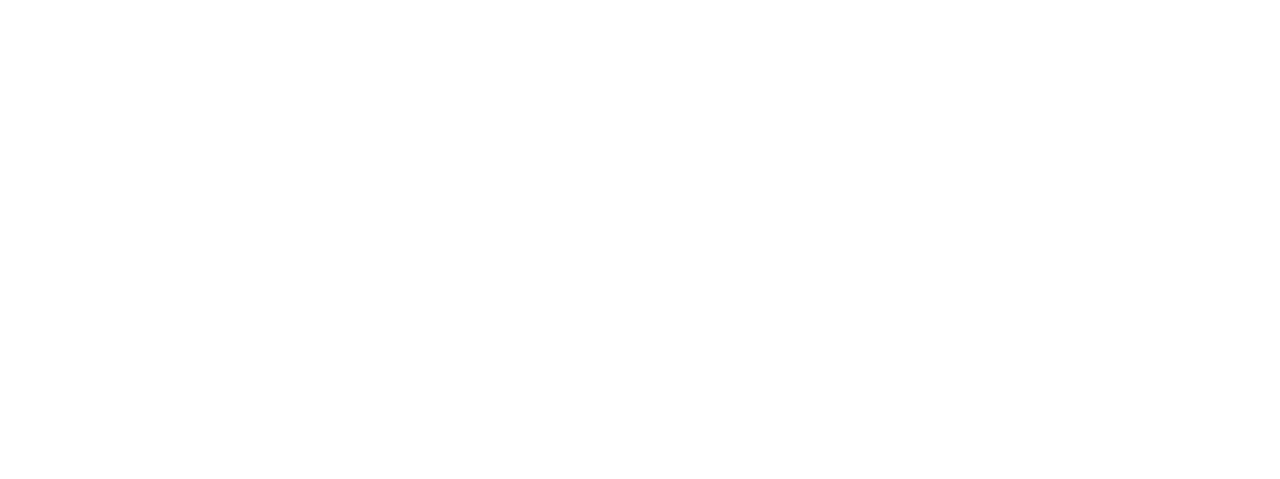
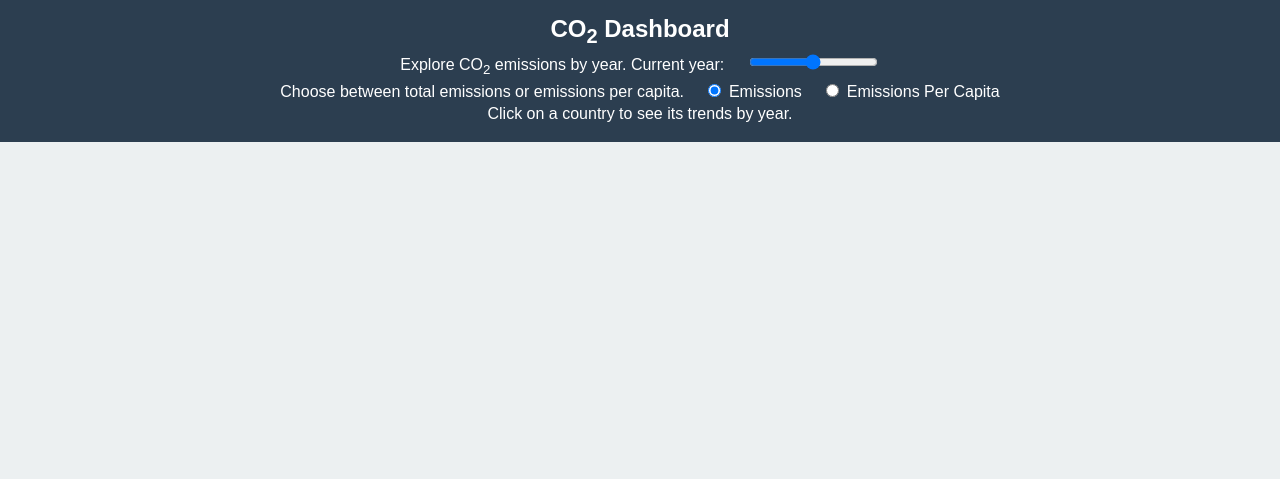
Before and after one commit to allaev/emissions-d3, a plain HTML site: page index.html in a window 1280 px wide. Drawn offline with Linux system fonts and the light colour scheme.

Commit message:
add html markup, add css styles

```diff
--- a/css/main.css
+++ b/css/main.css
@@ -0,0 +1,92 @@
+* {
+  font-family: 'Source Sans Pro', sans-serif;
+}
+
+body {
+  margin: 0;
+  background: #ecf0f1;
+}
+
+#nav {
+  background-color: #2c3e50;
+  color: white;
+  padding: 15px;
+  text-align: center;
+}
+
+#nav p {
+  margin: 4px;
+}
+
+#nav h2 {
+  margin: 0;
+  font-size: 1.5em;
+}
+
+#nav input {
+  margin-left: 20px;
+}
+
+.container {
+  display: flex;
+  flex-wrap: wrap;
+  flex-direction: row;
+}
+
+.right {
+  display: flex;
+  flex-direction: column;
+  justify-content: space-between;
+}
+
+.chart-container {
+  display: inline-block;
+  width: 45%;
+  margin: 1% 2%;
+  vertical-align: top;
+}
+
+.tooltip {
+  opacity: 0;
+  position: absolute;
+  pointer-events: none;
+  border: 4px solid #2c3e50;
+  background-color: #ecf0f1;
+  padding: 10px;
+  border-radius: 6px;
+}
+
+.tooltip p {
+  margin: 2px;
+}
+
+.tooltip:after {
+  content: ' ';
+  position: absolute;
+  left: 50%;
+  border: 8px solid transparent;
+  border-top-color: #2c3e50;
+  bottom: -20px;
+  margin-left: -4px;
+}
+
+.country {
+  stroke: none;
+}
+
+.country:hover {
+  cursor: pointer;
+}
+
+.country.active {
+  stroke: #2c3e50;
+  stroke-width: 2px;
+}
+
+.y-axis-label {
+  font-size: 0.8em;
+}
+
+.tick text {
+  font-size: 1.5em;
+}
--- a/index.html
+++ b/index.html
@@ -6,6 +6,47 @@
     <link rel="stylesheet" type="text/css" href="css/main.css">
   </head>
   <body>
+    <div id="nav">
+      <h2>CO<sub>2</sub> Dashboard</h2>
+      <p>
+        Explore CO<sub>2</sub> emissions by year.
+        Current year: <span id="year-val"></span>
+        <input id="year" type="range" step="1">
+      </p>
+      <p>
+        Choose between total emissions or emissions per capita.
+        <input type="radio" name="data-type" value="emissions" checked>
+        <label>Emissions</label>
+        <input type="radio" name="data-type" value="emissionsPerCapita">
+        <label>Emissions Per Capita</label>
+      </p>
+      <p>Click on a country to see its trends by year.</p>
+    </div>
+    <section class="container">
+      <div class="chart-container">
+      <svg
+        version="1.1"
+        baseProfile="full"
+        xmlns="http://www.w3.org/2000/svg"
+        id="map">
+      </svg>
+    </div>
+    <div class="chart-container right">
+      <svg
+        version="1.1"
+        baseProfile="full"
+        xmlns="http://www.w3.org/2000/svg"
+        id="pie">
+      </svg>
+      <svg
+        version="1.1"
+        baseProfile="full"
+        xmlns="http://www.w3.org/2000/svg"
+        id="bar">
+      </svg>
+    </div>
+    </section>
+    <div class="tooltip"></div>
 
   </body>
 </html>
```
